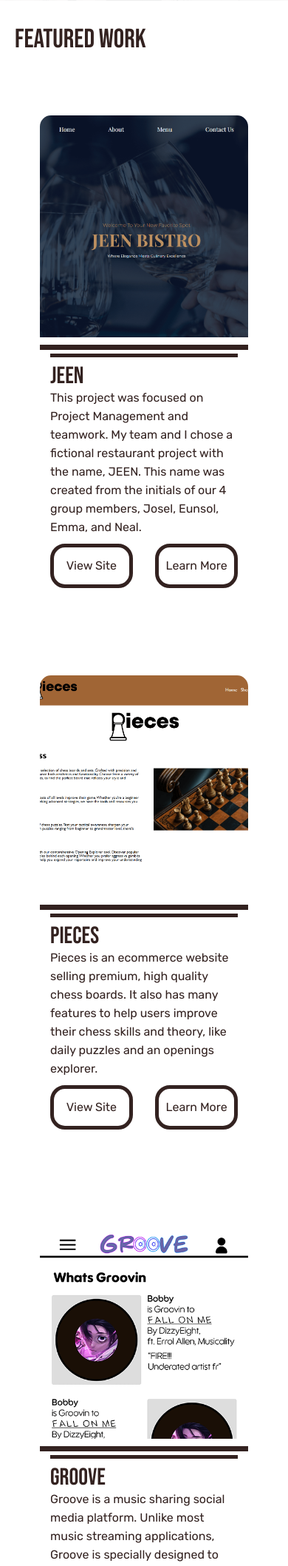
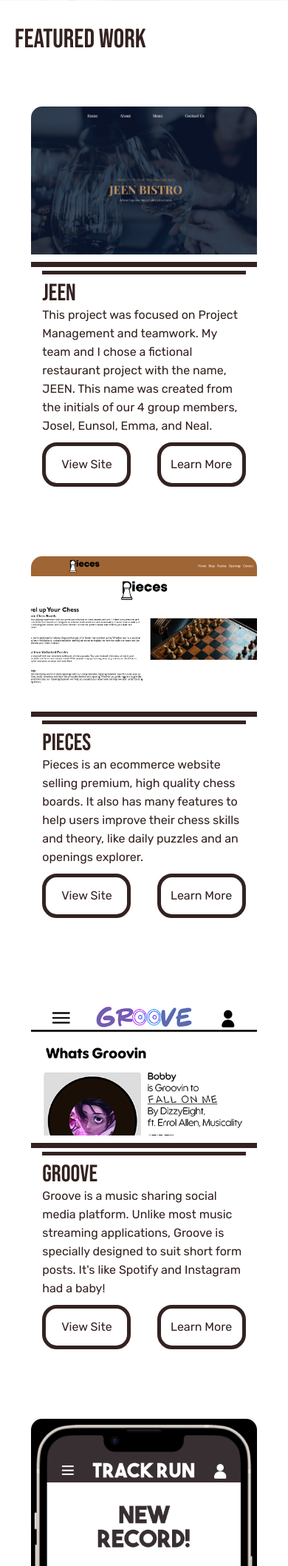
Before and after one commit to JCanDoCode/Portfolio, a PHP site: page / in a window 390 px wide; the page is wider, and only the part inside the window is pictured. Shown: the part 372-2489 px from the top of that part at 74% size. Run offline with PHP 8.4, Linux system fonts and the light colour scheme.

Commit message:
Update 10.1
Added hover effect on card images. Removed the card paragraph line clamping.

```diff
--- a/css/style.css
+++ b/css/style.css
@@ -336,8 +336,7 @@ article, section {
     width: 100%;
 
     .card {
-        height: 25rem;
-        padding: 2.2rem;
+        padding: 1rem;
         margin-bottom: 5rem;
         border-top: 0.75rem #332220 solid;
         border-bottom: 0.75rem #332220 solid;
@@ -361,8 +360,9 @@ article, section {
 
             .img-link {
                 flex: 0 0 40%;
-                height: 100%;
+                height: 25rem;
                 display: block;
+                transition: all 0.5s ease;
 
                 img {
                     width: 100%;
@@ -380,6 +380,9 @@ article, section {
                         border-bottom-right-radius: 0;
                     }
                 }
+                &:hover {
+                    transform: scale(1.1);
+                }
 
                 @media (max-width: 768px) {
                     flex: unset;
@@ -389,23 +392,13 @@ article, section {
                     margin-bottom: 0.5rem;
                     border-bottom: 0.75rem #332220 solid;
                 }
+                @media (max-width: 575px) {
+                    height: 20rem;
+                }
             }
             article {
                 height: 100%;
 
-                p {
-                    overflow: hidden;
-                    display: -webkit-box;
-                    -webkit-line-clamp: 4;
-                    -webkit-box-orient: vertical;
-
-                    @media (max-width: 768px) {
-                        overflow: unset;
-                        display: unset;
-                        -webkit-line-clamp: unset;
-                        -webkit-box-orient: unset;
-                    }
-                }
                 .btn-flex {
                     width: 100%;
                     height: 30%;
@@ -418,7 +411,7 @@ article, section {
                         text-align: center;
                         display: block;
                         flex: 0 0 40%;
-                        height: 100%;
+                        height: 5rem;
                         display: flex;
                         justify-content: center;
                         align-items: center;
```
